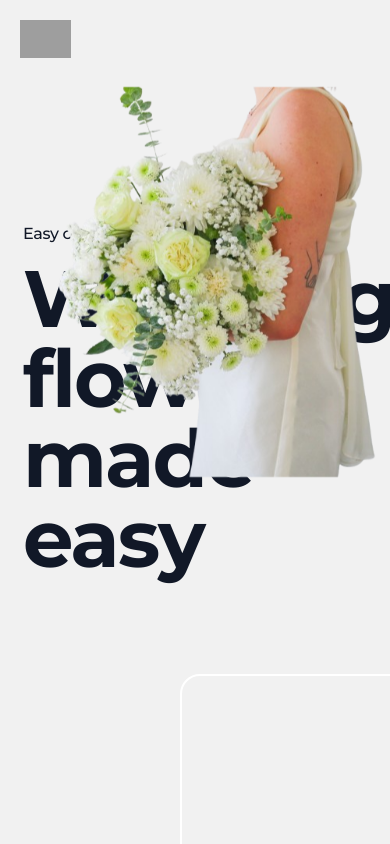
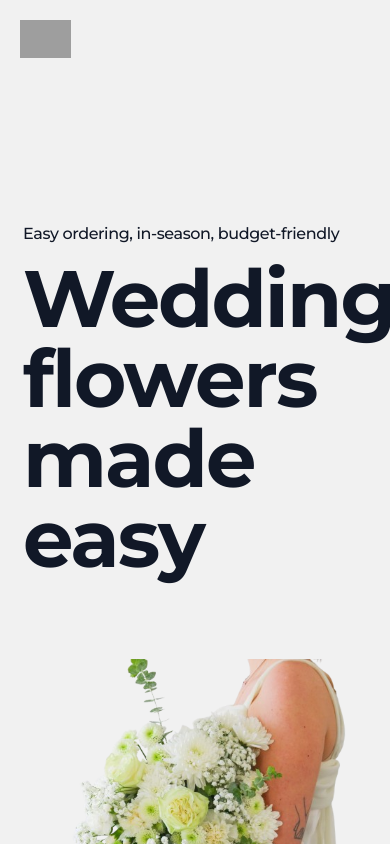
Before and after one commit to shahmir-rc/Callia-Assess, a React (Vite) app: page / in a window 390 px wide. Shown: the top 844 px of the page. Built offline with nearby package versions, Linux system fonts and the light colour scheme; grey boxes are pictures that could not be loaded.

Commit message:
responsiveness in progress

```diff
--- a/src/components/HeroBanner.jsx
+++ b/src/components/HeroBanner.jsx
@@ -3,13 +3,13 @@ import heroBannerImage from '../assets/images/The-Loved-Lifestyle-removebg-previ
 export default function HeroBanner() {
   return (
     <div className="relative flex items-center px-5 pt-5 mb-5 md:pt-12  mx-auto max-w-[1280px] w-full bg-[#f1f1f1]">
-      <section className="grid grid-cols-1 md:grid-cols-2 gap-6  md:gap-12">
+      <section className="grid grid-cols-1 lg:grid-cols-2 gap-6  md:gap-12">
         <div className="px-[3px] gap-4 pt-[126px] pb-[40px]">
           <h4 className="text-[1rem] leading-[120%] tracking-[-0.025em] font-medium animate-fade-in opacity-0">Easy ordering, in-season, budget-friendly</h4>
           <h1 className="text-[5rem] leading-[1] my-4 tracking-[-0.025em] font-bold animate-fade-in animation-delay-200 opacity-0">Wedding flowers made easy</h1>
         </div>
         <div className="">
-          <img src={heroBannerImage} alt="Hero Banner" className="w-[600px] h-[600px] object-contain absolute top-[-96px] right-0" />
+          <img src={heroBannerImage} alt="Hero Banner" className="lg:w-[600px] lg:h-[600px] object-contain lg:absolute top-[-96px] right-0" />
           <div className="w-[300px] h-[380px] border-2 border-white relative rounded-tl-[20px] rounded-tr-[20px] ml-[160px] mt-[15px] flex items-end p-2">
             <div className="w-full h-[100px] px-3 backdrop-blur-sm bg-white/20 shadow-lg">
               <h3 className=" text-[12.5px] font-bold">Florals that arrive as pictured online</h3>
```
